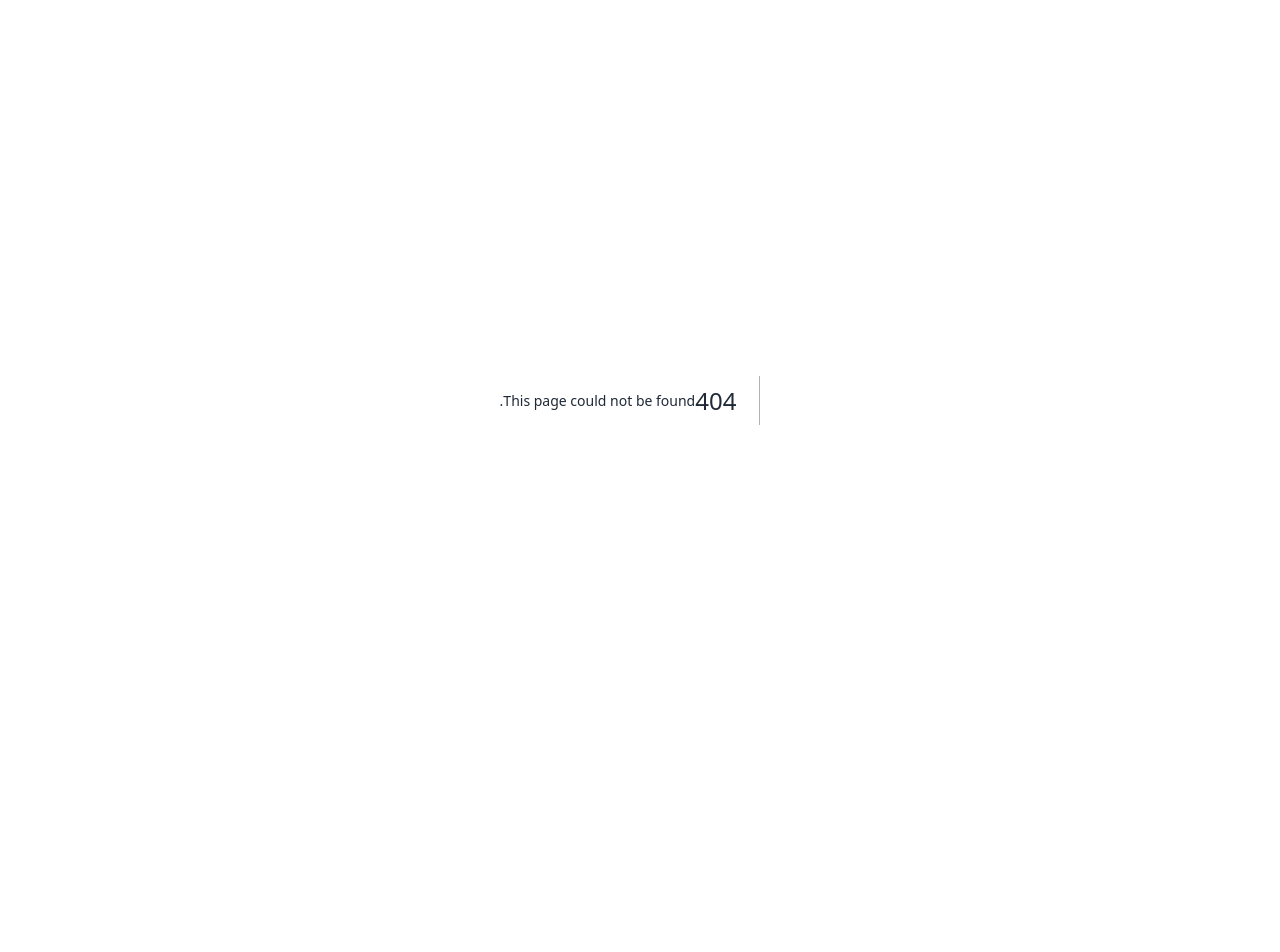
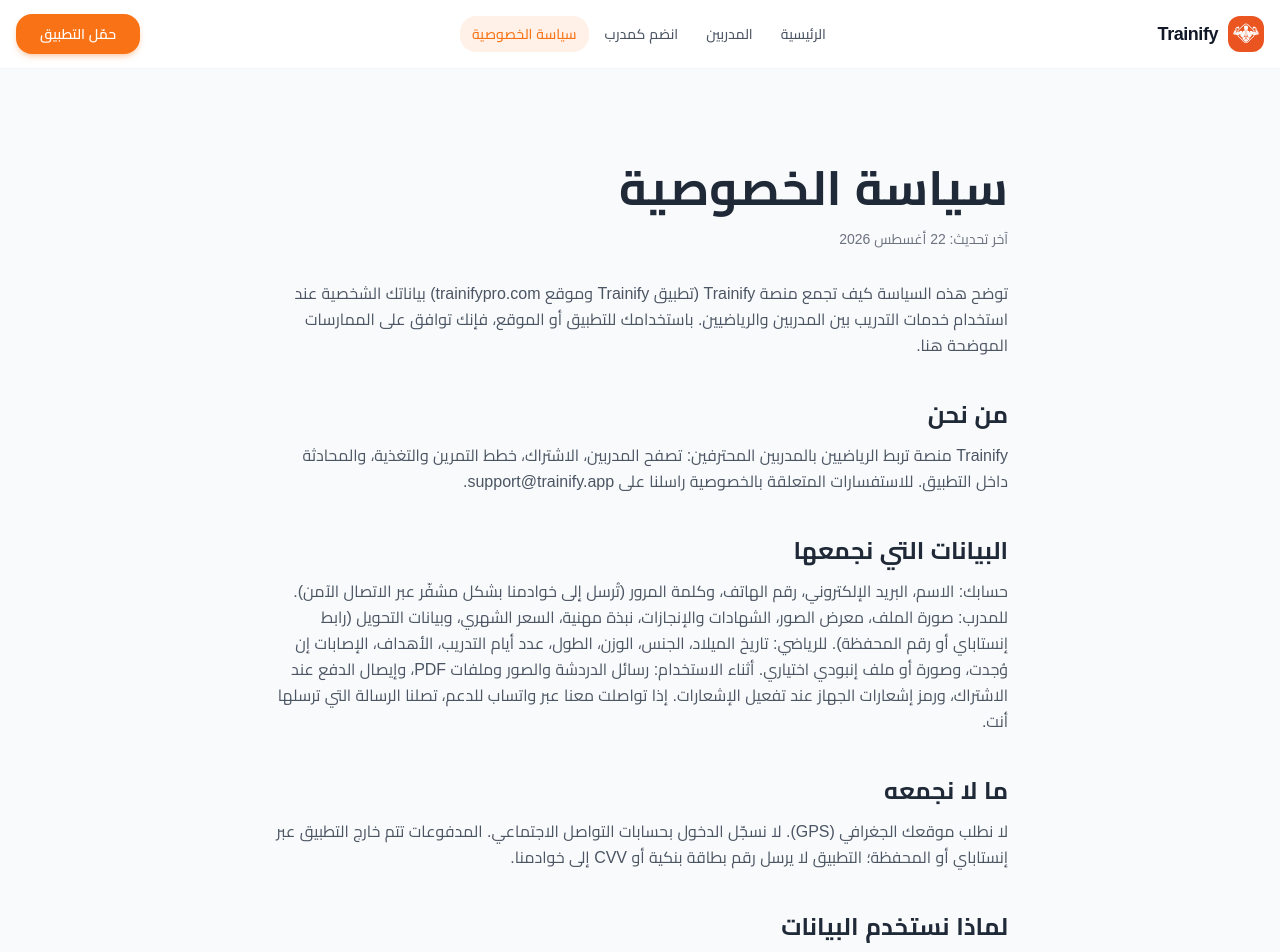
Before and after one commit to doaakhalf/trainify, a Next.js app: page /privacy in a window 1280 px wide. Before the commit this address had no page. Shown: the top 952 px of the page. Before the commit the page ends 800 px from the top, so only its background shows below. Built offline with nearby package versions, Linux system fonts and the light colour scheme; a web font is replaced by a local one.

Commit message:
add  privacy page

```diff
--- a/app/api/register/route.ts
+++ b/app/api/register/route.ts
@@ -6,15 +6,11 @@ export async function POST(request: NextRequest) {
     const formData = await request.formData();
 
     // Log FormData contents for debugging
-    console.log('=== FormData Contents ===');
     for (const [key, value] of formData.entries()) {
       if (value instanceof File) {
-        console.log(`${key}: [File] ${value.name} (${value.size} bytes, ${value.type})`);
       } else {
-        console.log(`${key}: ${value}`);
       }
     }
-    console.log('========================');
 
     // Forward the request to the backend
     const controller = new AbortController();
--- a/app/coach-signup/page.tsx
+++ b/app/coach-signup/page.tsx
@@ -281,7 +281,7 @@ export default function CoachSignupPage() {
               الشروط والأحكام
             </a>{' '}
             و{' '}
-            <a href="#" className="text-primary hover:underline">
+            <a href="/privacy" className="text-primary hover:underline">
               سياسة الخصوصية
             </a>
           </p>
--- /dev/null
+++ b/app/privacy/page.tsx
@@ -0,0 +1,49 @@
+import type { Metadata } from 'next';
+import { content } from '@/content/ar';
+import { SiteHeader } from '@/components/layout/site-header';
+import { Footer } from '@/components/sections/footer';
+
+const { privacyPage } = content;
+
+export const metadata: Metadata = {
+  title: privacyPage.title,
+  description: privacyPage.description,
+  openGraph: {
+    title: privacyPage.title,
+    description: privacyPage.description,
+    url: 'https://trainifypro.com/privacy',
+    siteName: 'Trainify',
+    locale: 'ar_SA',
+    type: 'website',
+  },
+};
+
+export default function PrivacyPage() {
+  return (
+    <main>
+      <SiteHeader />
+      <article className="bg-background-secondary py-16 lg:py-24">
+        <div className="container mx-auto px-4 max-w-3xl">
+          <h1 className="text-4xl md:text-5xl font-bold text-text-primary mb-4">
+            {privacyPage.title}
+          </h1>
+          <p className="text-sm text-text-secondary mb-8">
+            {privacyPage.lastUpdatedLabel}: {privacyPage.lastUpdated}
+          </p>
+          <p className="text-gray-600 leading-relaxed mb-10">{privacyPage.intro}</p>
+          <div className="space-y-10">
+            {privacyPage.sections.map((section) => (
+              <section key={section.heading}>
+                <h2 className="text-2xl font-bold text-text-primary mb-3">
+                  {section.heading}
+                </h2>
+                <p className="text-gray-600 leading-relaxed">{section.body}</p>
+              </section>
+            ))}
+          </div>
+        </div>
+      </article>
+      <Footer />
+    </main>
+  );
+}
--- a/app/sitemap.ts
+++ b/app/sitemap.ts
@@ -24,6 +24,12 @@ export default async function sitemap(): Promise<MetadataRoute.Sitemap> {
       changeFrequency: 'daily',
       priority: 0.9,
     },
+    {
+      url: 'https://trainifypro.com/privacy',
+      lastModified: new Date(),
+      changeFrequency: 'monthly',
+      priority: 0.5,
+    },
     ...coachEntries,
   ];
 }
--- a/components/layout/site-header.tsx
+++ b/components/layout/site-header.tsx
@@ -13,6 +13,7 @@ const navItems = [
   { href: '/', labelKey: 'home' as const },
   { href: '/coaches', labelKey: 'coaches' as const },
   { href: '/coach-signup', labelKey: 'forCoaches' as const },
+  { href: '/privacy', labelKey: 'privacy' as const },
 ];
 
 export function SiteHeader() {
--- a/components/sections/footer.tsx
+++ b/components/sections/footer.tsx
@@ -4,6 +4,7 @@ import { motion } from 'framer-motion';
 import { content } from '@/content/ar';
 import { Twitter, Instagram, Facebook, Mail, Phone } from 'lucide-react';
 import Image from 'next/image';
+import Link from 'next/link';
 
 export function Footer() {
   return (
@@ -58,12 +59,12 @@ export function Footer() {
             <h4 className="font-bold mb-4">روابط مهمة</h4>
             <ul className="space-y-2">
               <li>
-                <a
-                  href="#"
+                <Link
+                  href="/privacy"
                   className="text-gray-400 hover:text-primary transition-colors"
                 >
                   {content.footer.links.privacy}
-                </a>
+                </Link>
               </li>
               <li>
                 <a
--- a/content/ar.ts
+++ b/content/ar.ts
@@ -339,6 +339,7 @@ export const content = {
     forCoaches: 'انضم كمدرب',
     download: 'حمّل التطبيق',
     home: 'الرئيسية',
+    privacy: 'سياسة الخصوصية',
     openMenu: 'فتح القائمة',
     closeMenu: 'إغلاق القائمة',
   },
@@ -368,4 +369,51 @@ export const content = {
     },
     copyright: '© 2026 Trainify. جميع الحقوق محفوظة.',
   },
+
+  privacyPage: {
+    title: 'سياسة الخصوصية',
+    description: 'كيف تجمع Trainify بياناتك وتستخدمها وتحميها داخل التطبيق والموقع.',
+    lastUpdatedLabel: 'آخر تحديث',
+    lastUpdated: '22 أغسطس 2026',
+    intro:
+      'توضح هذه السياسة كيف تجمع منصة Trainify (تطبيق Trainify وموقع trainifypro.com) بياناتك الشخصية عند استخدام خدمات التدريب بين المدربين والرياضيين. باستخدامك للتطبيق أو الموقع، فإنك توافق على الممارسات الموضحة هنا.',
+    sections: [
+      {
+        heading: 'من نحن',
+        body: 'Trainify منصة تربط الرياضيين بالمدربين المحترفين: تصفح المدربين، الاشتراك، خطط التمرين والتغذية، والمحادثة داخل التطبيق. للاستفسارات المتعلقة بالخصوصية راسلنا على support@trainify.app.',
+      },
+      {
+        heading: 'البيانات التي نجمعها',
+        body: 'حسابك: الاسم، البريد الإلكتروني، رقم الهاتف، وكلمة المرور (تُرسل إلى خوادمنا بشكل مشفّر عبر الاتصال الآمن). للمدرب: صورة الملف، معرض الصور، الشهادات والإنجازات، نبذة مهنية، السعر الشهري، وبيانات التحويل (رابط إنستاباي أو رقم المحفظة). للرياضي: تاريخ الميلاد، الجنس، الوزن، الطول، عدد أيام التدريب، الأهداف، الإصابات إن وُجدت، وصورة أو ملف إنبودي اختياري. أثناء الاستخدام: رسائل الدردشة والصور وملفات PDF، وإيصال الدفع عند الاشتراك، ورمز إشعارات الجهاز عند تفعيل الإشعارات. إذا تواصلت معنا عبر واتساب للدعم، تصلنا الرسالة التي ترسلها أنت.',
+      },
+      {
+        heading: 'ما لا نجمعه',
+        body: 'لا نطلب موقعك الجغرافي (GPS). لا نسجّل الدخول بحسابات التواصل الاجتماعي. المدفوعات تتم خارج التطبيق عبر إنستاباي أو المحفظة؛ التطبيق لا يرسل رقم بطاقة بنكية أو CVV إلى خوادمنا.',
+      },
+      {
+        heading: 'لماذا نستخدم البيانات',
+        body: 'لإنشاء الحساب وإدارته، عرض الملفات وربط المدرب بالمتدرب، تقديم التمارين والتغذية، المحادثة، مراجعة إثباتات الدفع من الإدارة، إرسال الإشعارات، ودعم المستخدمين وتحسين الخدمة.',
+      },
+      {
+        heading: 'مع من نشارك البيانات',
+        body: 'نشارك ما يلزم لتنفيذ الخدمة: الطرف الآخر في علاقة المدرب–المتدرب (مثل الملف والمحادثة والخطط)، وفريق الإدارة لمراجعة الحسابات والمدفوعات. نعتمد مزودي خدمات لاستضافة واجهة البرمجة، إشعارات Firebase، تحديثات التطبيق عبر Expo، خطوط وخدمات جوجل عند الحاجة (مثل عرض بعض ملفات PDF)، وتطبيقات الدفع أو واتساب عندما تفتحها أنت بنفسك. لا نبيع بياناتك لأغراض إعلانية.',
+      },
+      {
+        heading: 'التخزين والحذف',
+        body: 'تُخزَّن البيانات على خوادمنا وعلى جهازك محلياً (مثل رمز الدخول). يمكنك طلب حذف الحساب من داخل التطبيق؛ عند إتمام الحذف تُزال بيانات حسابك بشكل دائم وفق آلية الخدمة. قد نحتفظ بنسخ احتياطية أو سجلات تقنية لفترة محدودة لأسباب أمنية أو قانونية.',
+      },
+      {
+        heading: 'حقوقك',
+        body: 'يمكنك الاطلاع على بيانات ملفك وتعديلها من التطبيق، وطلب الحذف كما سبق. للاستفسار أو الشكوى راسل support@trainify.app.',
+      },
+      {
+        heading: 'الأطفال',
+        body: 'الخدمة موجهة لمن يستطيع إنشاء حساب وفق شروط الاستخدام وحدود العمر المعمول بها. إذا كنت ولي أمر وترى أن قاصراً سجّل دون موافقة، تواصل معنا لحذف البيانات.',
+      },
+      {
+        heading: 'التغييرات على هذه السياسة',
+        body: 'قد نحدّث هذه الصفحة عند تغيّر الخدمة. تاريخ «آخر تحديث» أعلاه يعكس النسخة الحالية. ننصح بمراجعتها من حين لآخر.',
+      },
+    ],
+  },
 };
```
